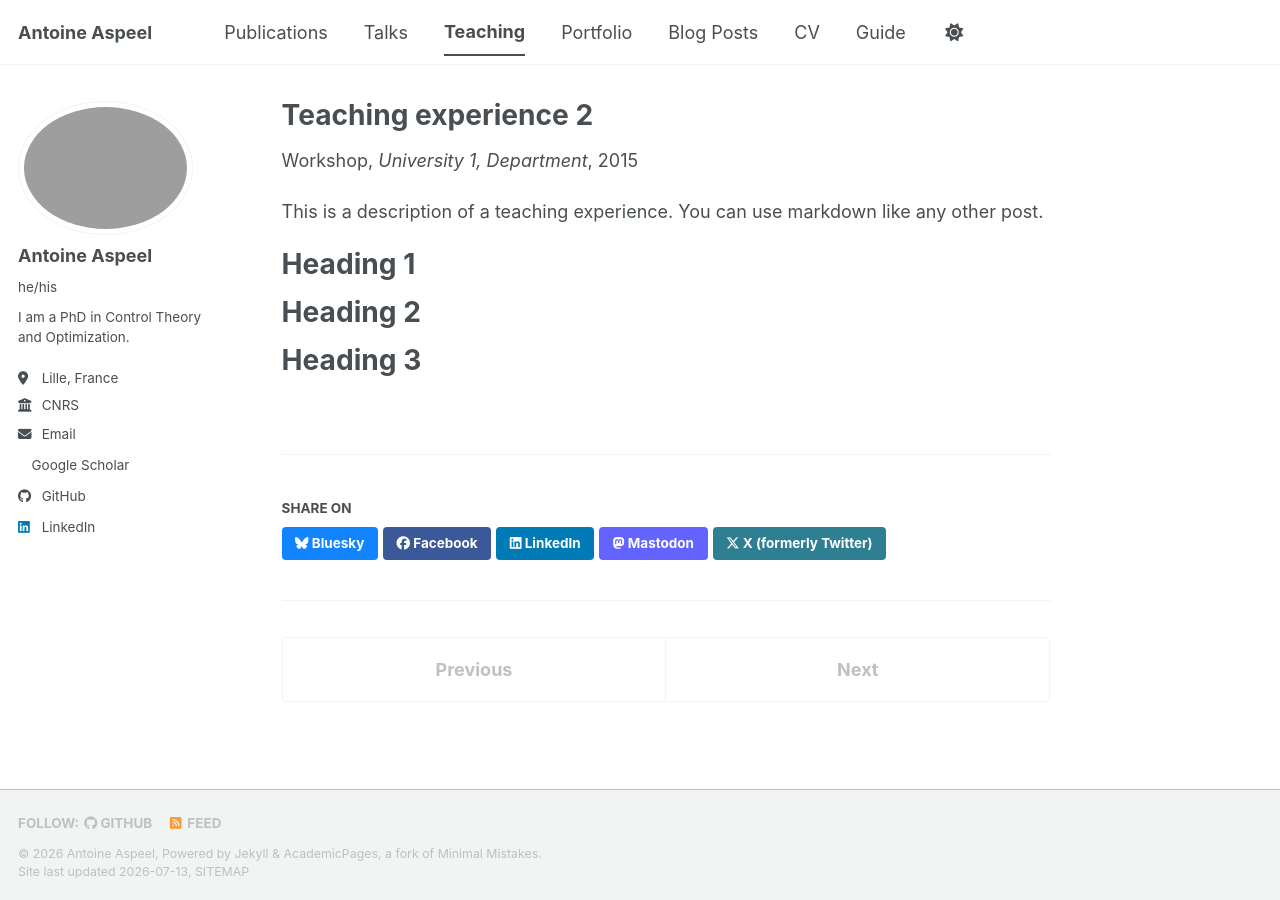
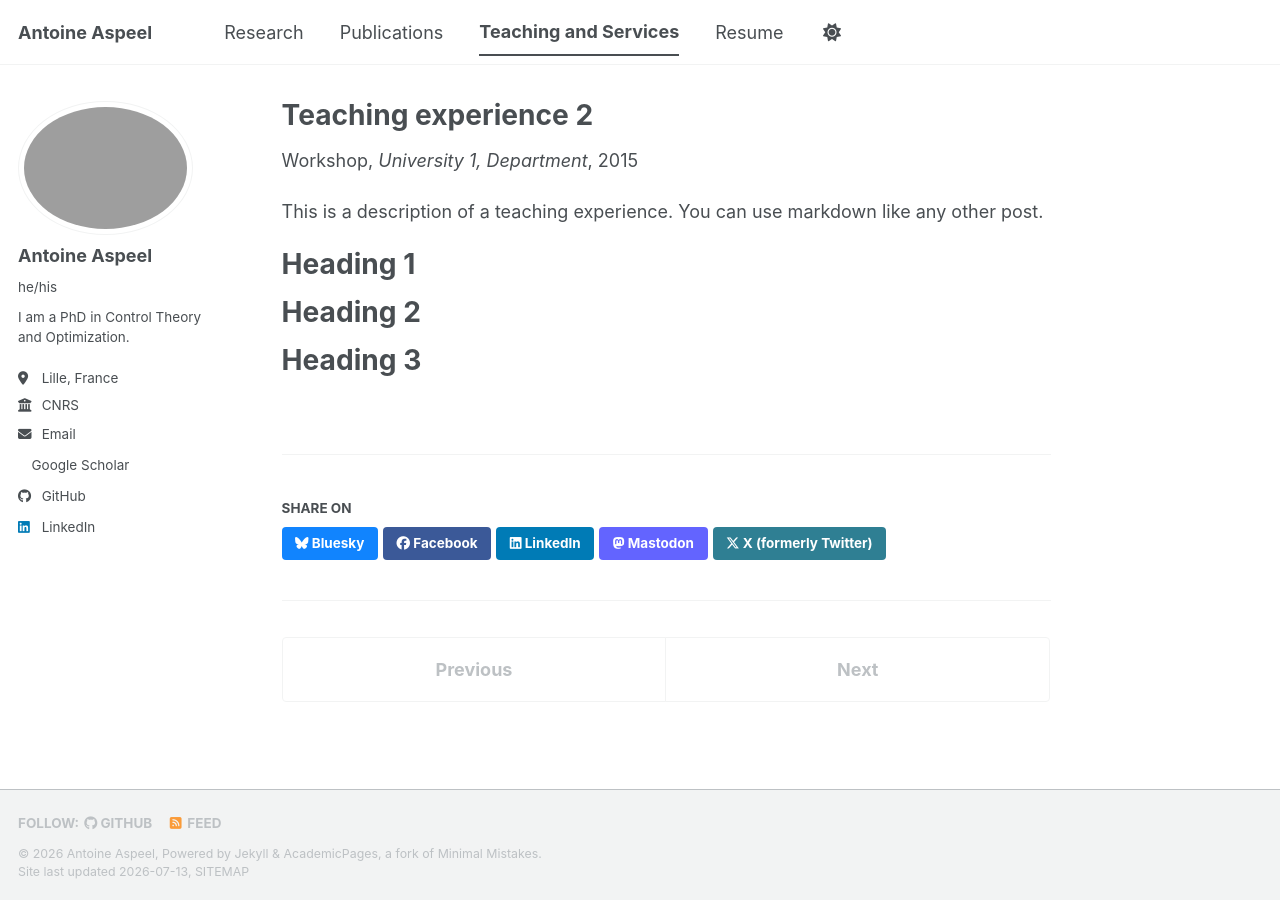
Before and after one commit to aaspeel/aaspeel.github.io, a Jekyll site: the page built from _teaching/2015-spring-teaching-2.md, in a window 1280 px wide. Built offline with Jekyll 4.4.1, drawn with Linux system fonts in a browser that asks for light colours; a style sheet for code colours, icons or effects is not loaded.

Commit message:
Update navigation bar

```diff
--- a/_data/navigation.yml
+++ b/_data/navigation.yml
@@ -8,26 +8,14 @@
 #      Markdown formatted page while the second is generated using JSON.
 
 main:
+  - title: "Research"
+    url: /research/
+
   - title: "Publications"
     url: /publications/
 
-  - title: "Talks"
-    url: /talks/
-
-  - title: "Teaching"
+  - title: "Teaching and Services"
     url: /teaching/
 
-  - title: "Portfolio"
-    url: /portfolio/
-
-  - title: "Blog Posts"
-    url: /year-archive/
-
-  - title: "CV"
-    url: /cv/
-
-  # - title: "CV"
-  #   url: /cv-json/
-
-  - title: "Guide"
-    url: /markdown/
+  - title: "Resume"
+    url: /resume/
```
